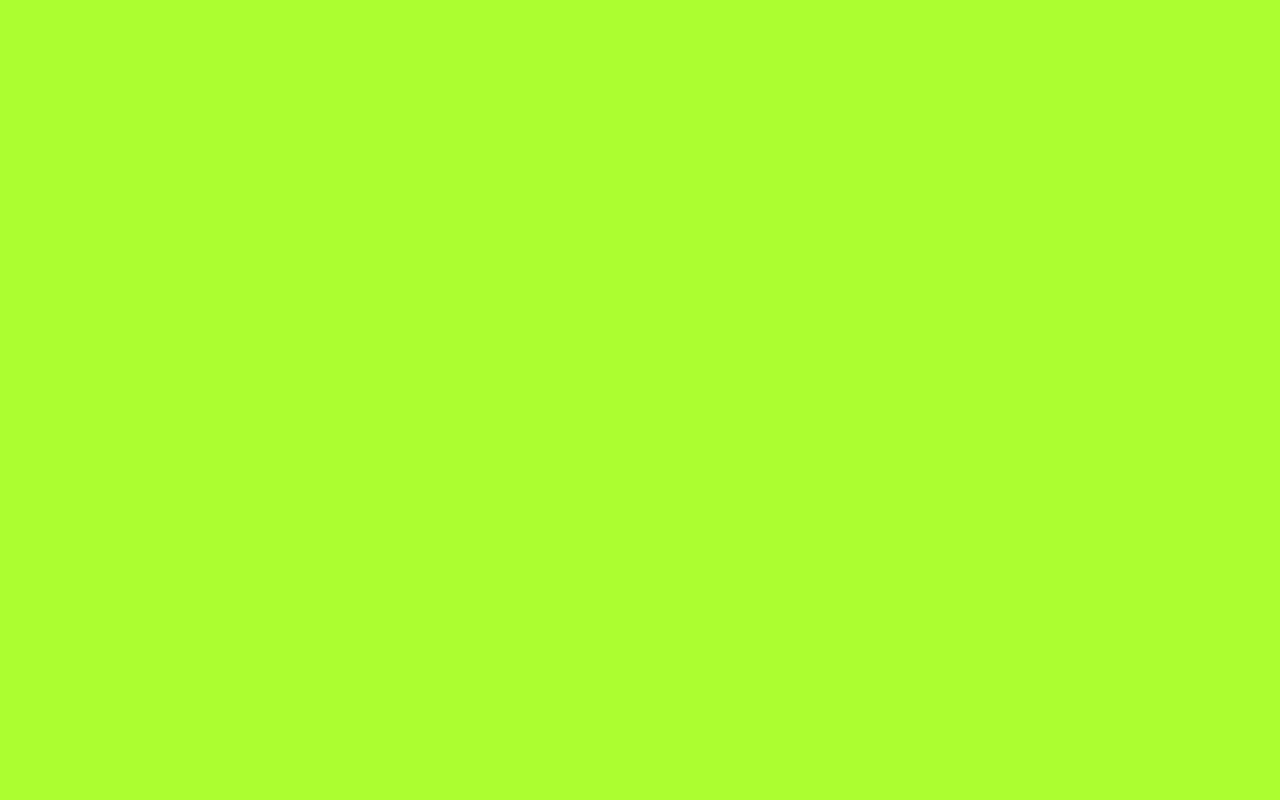
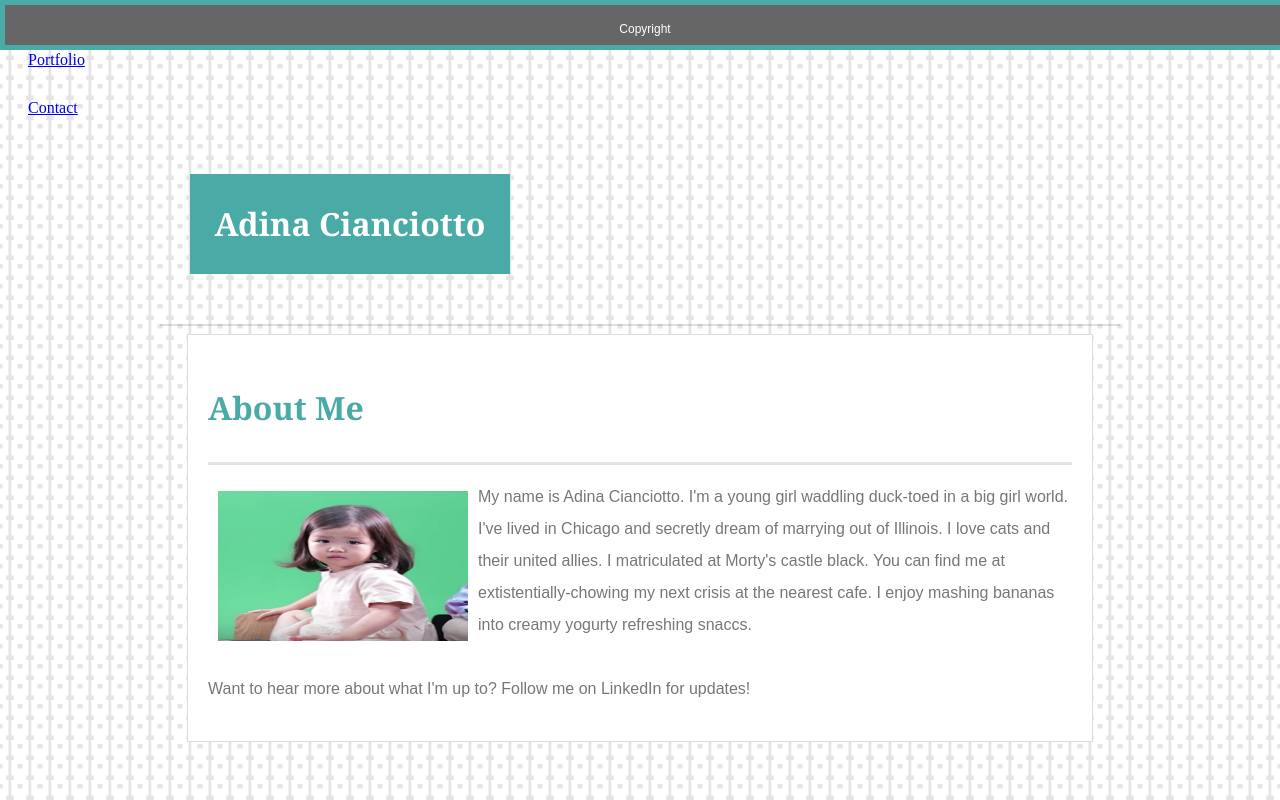
Before and after one commit to adi868/adi868.github.io, a plain HTML site: page index.html in a window 1280 px wide. Drawn offline with Linux system fonts and the light colour scheme; files that its build step writes are made by us from their sources.

Commit message:
edited files

```diff
--- a/assets/css/style.css
+++ b/assets/css/style.css
@@ -1,3 +1,92 @@
-body {
-    background-color: greenyellow;
+
+header{
+
+
 }
+
+#too {
+    font-family: 'Georgia', Times, Times New Roman, serif;
+    color: #ffffff;
+    margin: left;
+    margin-top: 50px;
+    margin-bottom:50px;
+    margin-left: 30px;
+    width: 320px;
+    height: 100px;
+    background-color: #4aaaa5;
+    text-align: center;
+    line-height: 100px;
+
+  }
+
+
+body{
+    padding:20px;
+    background-color: #ffffff;
+    line-height: 2;
+}
+
+
+
+footer {
+    background-color: #666666;
+    position: absolute;
+    left: 0;
+    right: 0;
+    top:0;
+    bottom: 0;
+    height: 40px;
+    width: 100%;
+    text-align: center;
+    color: #ffffff;
+    overflow: hidden;
+    font-size: 9pt;
+    font-family:'Arial', 'Helvetica Neue', Helvetica, sans-serif;
+    border-color: #4aaaa5;
+    border-style: solid;
+    border-width: thick;
+
+}
+
+.box{
+    width : 90%;
+    height: 70%;
+    background: white;
+    margin: 0 auto;
+    padding : 20px;
+    border-style: solid;
+    border-color: #dddddd;
+    border-width: thin;
+
+}
+
+.picture{
+    float: left;
+    padding: 10px;
+}
+
+.about{
+    font-family: 'Georgia', Times, Times New Roman, serif;
+    color: #4aaaa5
+}
+
+.text {
+   font-family:'Arial', 'Helvetica Neue', Helvetica, sans-serif;
+   color: #777777;
+}
+
+hr {
+    opacity: 0.2;
+}
+
+.container{
+    margin: 0 auto;
+    width:960px;
+}
+
+}
+/* Madeleine, property clear: both breaks the floating inline and creates a new line. We create a css clearfix class to achieve this goal */
+.clearfix {
+    clear:both;
+
+}
--- a/index.html
+++ b/index.html
@@ -1,13 +1,44 @@
 <!DOCTYPE html>
 <html lang="en">
 <head>
-    <meta charset="UTF-8">
-    <meta name="viewport" content="width=device-width, initial-scale=1.0">
-    <meta http-equiv="X-UA-Compatible" content="ie=edge">
-    <title>Document</title>
-    <link rel="stylesheet" href="css/style.css">
+  <meta charset="UTF-8">
+  <meta name="viewport" content="width=device-width, initial-scale=1.0">
+  <meta http-equiv="X-UA-Compatible" content="ie=edge">
+  <link rel="stylesheet" href="assets/css/style.css">
+  <title>About Me</title>
 </head>
+<p><a href="portfolio.html">Portfolio</a> </p>
+<p><a href="contact.html">Contact</a> </p>
 <body>
+  <div class="container">
+      <header>
+        <div class= "top">
+          <h1 id = "too">Adina Cianciotto</h1>
+          <hr color = "#666666">
+        </div>
+        </header>
+    <div class = "box">
+        <div class = "about">
+        <h1>About Me</h1>
+        <hr color = "#777777"; hr size = "3">
+        <div>
 
+            <div class="picture">
+          <img src="assets/images/Screen Shot 2018-04-20 at 8.17.28 PM.png" alt="Profile Picture" height="150" width="250">
+            </div>
+                 <div class = "text">
+            <p>My name is Adina Cianciotto. I'm a young girl waddling duck-toed in a big girl world. I've lived in Chicago and secretly dream of marrying out of Illinois. I love cats and their united allies. I matriculated at Morty's castle black. You can find me at extistentially-chowing my next crisis at the nearest cafe. I enjoy mashing bananas into creamy yogurty refreshing snaccs.
+                <br>
+                <br>
+            Want to hear more about what I'm up to? Follow me on LinkedIn for updates!</p>
+                </div>
+    </div>
+
+  </div>
+  <body background ="assets/images/united-squares.png">
+<footer>
+        <p>Copyright</p>
+    </footer>
 </body>
+
 </html>
```
Also changed, not shown: assets/images/images.html (deleted, +0 -1 lines), contact.html (+9 -0 lines), assets/images/Screen Shot 2018-04-20 at 8.17.28 PM.png (added), assets/images/united-squares.png (added).
